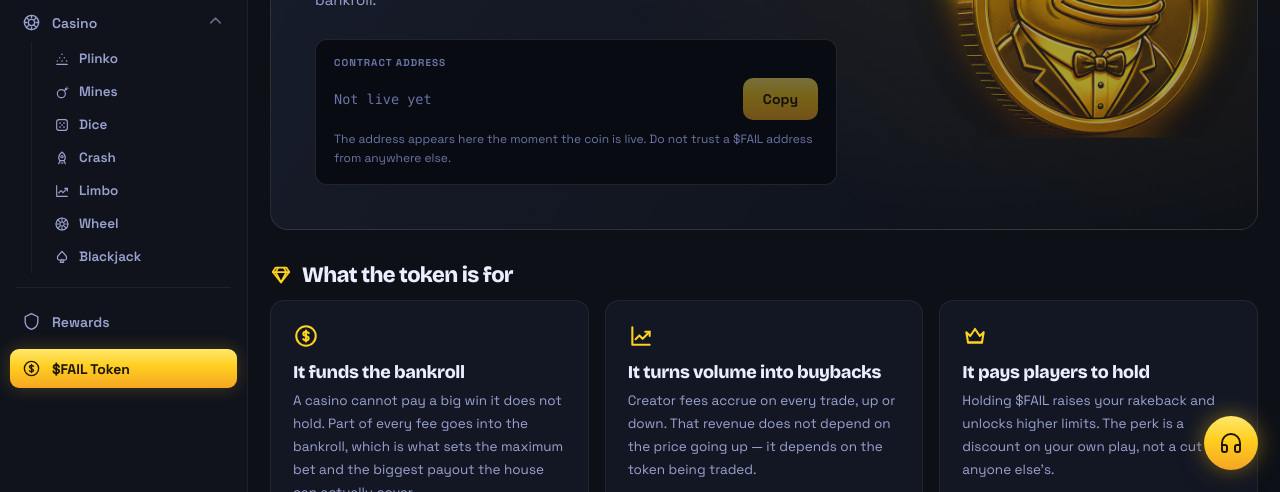
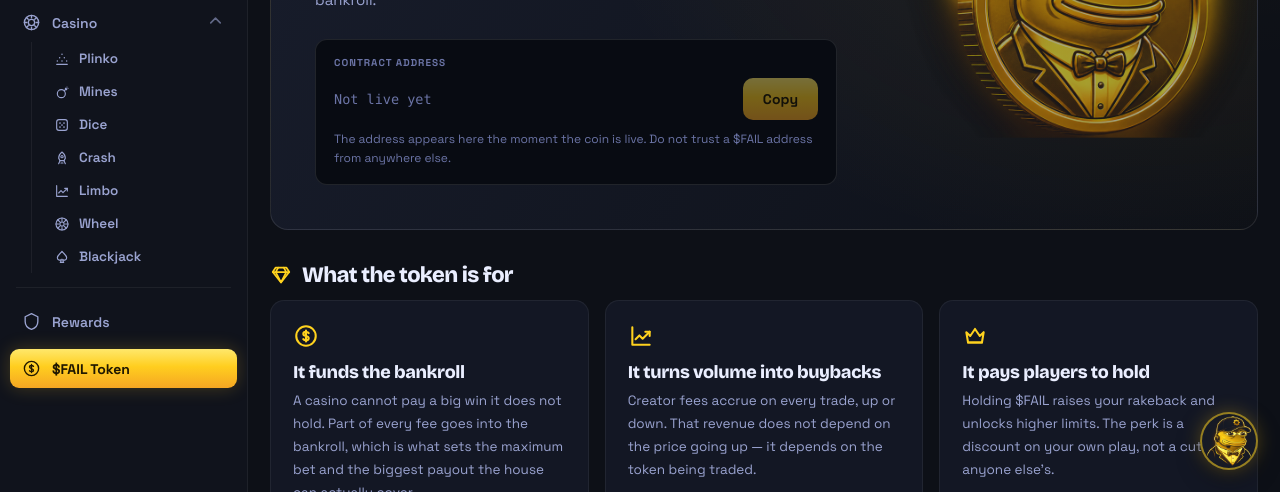
Before and after one commit to averageballer13/pepefail, a plain HTML site: page token.html in a window 1280 px wide. Shown: the part 308-800 px from the top of the page. Drawn offline with nearby package versions, Linux system fonts and the light colour scheme.

Commit message:
Use the support mascot on the help button

```diff
--- a/assets/css/styles.css
+++ b/assets/css/styles.css
@@ -509,15 +509,25 @@ h1, h2, h3, .display {
 .cta-strip__s { color: var(--text-dim); font-size: 14px; margin-top: 4px; }
 .cta-strip .btn { margin-left: auto; }
 
+/* Support button: the mascot itself, on a dark disc with a gold rim —
+   the artwork is the icon, so no gold fill behind it. */
 .fab {
   position: fixed; right: 22px; bottom: 22px;
-  width: 54px; height: 54px; border-radius: 50%;
-  background: var(--grad-gold); display: grid; place-items: center;
-  box-shadow: var(--glow-gold), 0 8px 24px rgba(0,0,0,.4);
-  z-index: 50; transition: .18s;
+  width: 58px; height: 58px; border-radius: 50%;
+  display: grid; place-items: center;
+  overflow: hidden;
+  background: var(--bg-700);
+  border: 2px solid rgba(255, 210, 30, .55);
+  box-shadow: 0 0 18px rgba(255, 200, 40, .28), 0 8px 24px rgba(0,0,0,.45);
+  z-index: 50;
+  transition: transform .2s var(--ease-soft, ease), box-shadow .2s var(--ease-soft, ease), border-color .2s var(--ease-soft, ease);
 }
-.fab:hover { filter: brightness(1.08); transform: scale(1.05); }
-.fab svg { width: 24px; height: 24px; color: #201800; }
+.fab:hover {
+  transform: translateY(-2px);
+  border-color: var(--gold);
+  box-shadow: 0 0 26px rgba(255, 200, 40, .45), 0 10px 28px rgba(0,0,0,.5);
+}
+.fab img { width: 100%; height: 100%; object-fit: contain; }
 
 /* ===================================================================
    SITE FOOTER (markup injected by shell.js)
--- a/assets/js/shell.js
+++ b/assets/js/shell.js
@@ -221,7 +221,7 @@ function renderShell() {
   fab.href = "https://x.com/pepebetsupport";
   fab.target = "_blank";
   fab.rel = "noopener noreferrer";
-  fab.innerHTML = icon("headset", 2);
+  fab.innerHTML = `<img src="${B}assets/img/support.png" alt="" />`;
   document.body.appendChild(fab);
 }
 
```
Also changed, not shown: assets/img/support.png (added), 2 other files.
